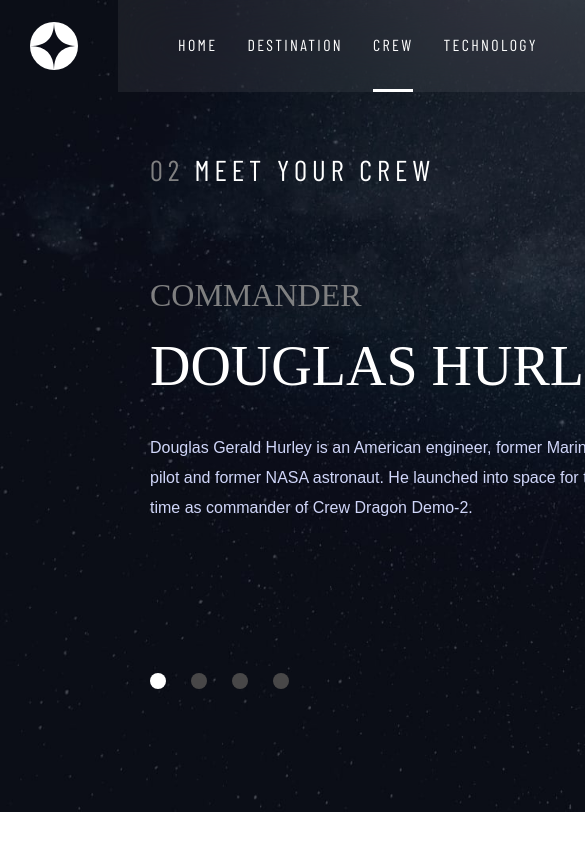
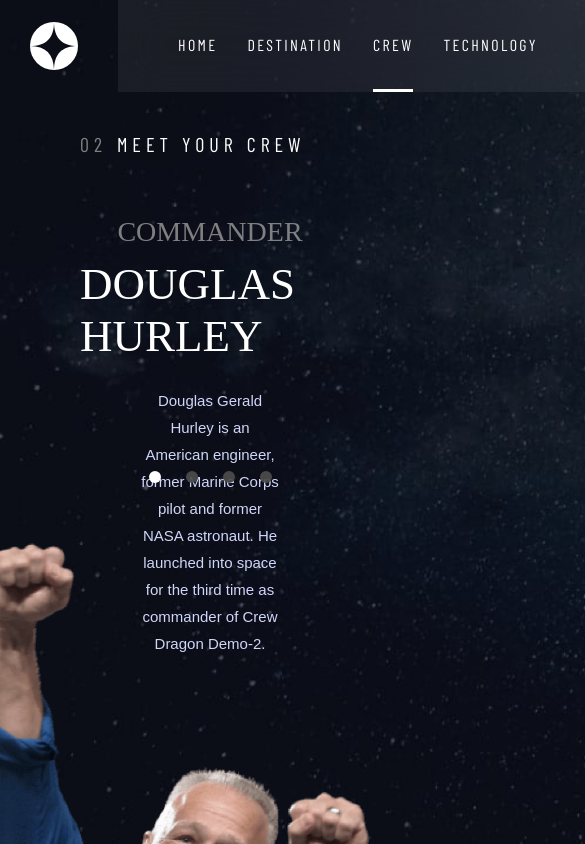
Before and after one commit to DanielMen97/Space, a React (Vite) app in the folder Space-website/: page /crew in a window 390 px wide. Shown: the top 844 px of the page, 585 px wide, since content can reach past the window. Built offline with nearby package versions, Linux system fonts and the light colour scheme; a web font is replaced by a local one.

Commit message:
crew responsive tablet

```diff
--- a/Space-website/src/components/crew/crewBody/styles.module.scss
+++ b/Space-website/src/components/crew/crewBody/styles.module.scss
@@ -2,3 +2,12 @@
   display: flex;
   padding: 40px 0 0 120px;
 }
+
+@media(max-width: 768px) {
+
+  .crewContainer{
+    padding: 20px 50px 0;
+    flex-direction: column;
+  }
+
+}
--- a/Space-website/src/components/crew/crewNav/styles.module.scss
+++ b/Space-website/src/components/crew/crewNav/styles.module.scss
@@ -30,3 +30,30 @@
     }
   }
 }
+
+@media(max-width: 768px) {
+
+  .navbarContainer{
+
+    .listContainer{
+
+      .listItem{
+
+        .buttonNavActive, .buttonNav{
+          padding: 6px;
+          border-radius: 6px;
+
+        }
+
+        .buttonNav{
+
+        }
+
+        .buttonNavActive{
+
+        }
+      }
+    }
+  }
+
+}
--- a/Space-website/src/components/crew/crewSection/styles.module.scss
+++ b/Space-website/src/components/crew/crewSection/styles.module.scss
@@ -58,3 +58,50 @@
 
   }
 }
+
+@media(max-width: 768px) {
+
+  .sectionContainer{
+
+
+    .headerContainer{
+
+      .number, .title{
+        font-size: 20px;
+      }
+    }
+
+    .textContainer{
+      align-items: center;
+      padding-top: 60px;
+      width: 100%;
+      height: 287px;
+      gap: 10px;
+
+      .role{
+        font-size: 28px;
+      }
+
+      .name{
+        font-size: 45px;
+      }
+
+      .bio{
+        padding: 0 60px 0 60px;
+        text-align: center;
+        font-size: 15px;
+        line-height: 27px;
+
+      }
+    }
+    .navbarContainer{
+      display: flex;
+      justify-content: center;
+      padding: 20px 0 30px;
+
+    }
+
+
+  }
+
+}
--- a/Space-website/src/components/destination/destinationContent/content.module.scss
+++ b/Space-website/src/components/destination/destinationContent/content.module.scss
@@ -115,6 +115,7 @@
         .cardsContainer {
           display: flex;
           justify-content: center;
+          margin: 10px 0 25px;
 
           .cardInfo {
             text-align: center;
```
